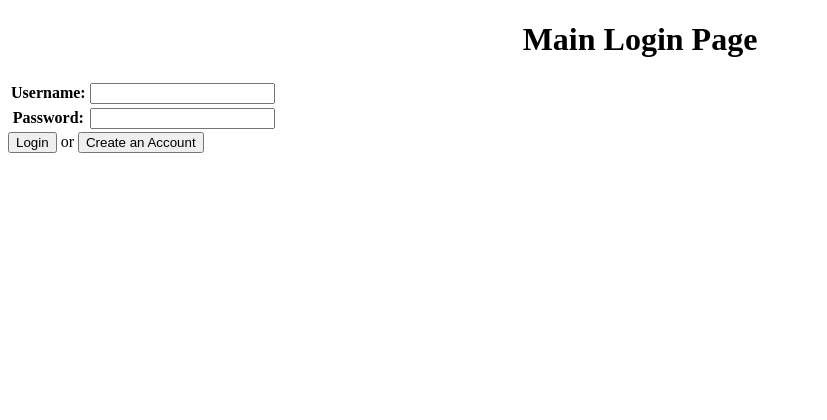
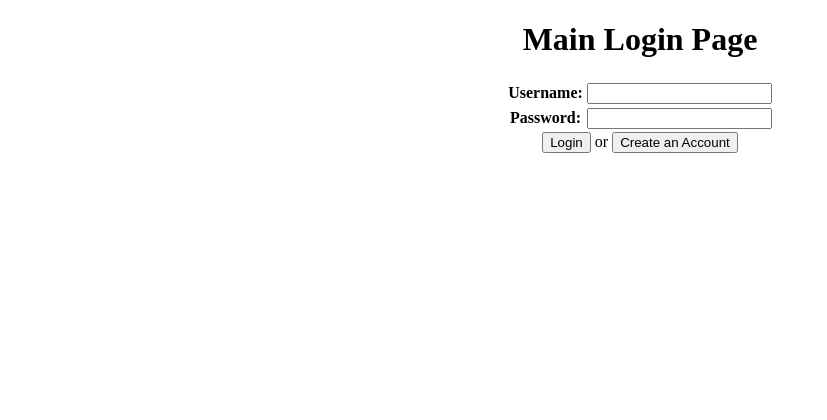
Before and after one commit to Oejay94/django_twitter_clone, a Django app: page /login/ in a window 1280 px wide. Shown: the top 420 px of the page, without its empty margins (0-827 px from the left). Run offline with Django 3.2, Linux system fonts and the light colour scheme.

Commit message:
Light styling changes.

```diff
--- /dev/null
+++ b/static/main/style.css
@@ -0,0 +1,13 @@
+body {
+    text-align: center;
+}
+
+form {
+    display: inline-block;
+    margin-left: auto;
+    margin-right: auto;
+}
+
+h1 {
+    text-align: center;
+}
--- a/templates/main.html
+++ b/templates/main.html
@@ -8,8 +8,10 @@
     </head>
 
     <body>
+        {% load static %}
+        <link rel="stylesheet" type="text/css" href="{% static 'main/style.css' %}" />
         <header>
-            <h1 style="text-align: center;">Main Login Page</h1>
+            <h1>Main Login Page</h1>
         </header>
 
         <form action="" method="POST">
```
Also changed, not shown: static/style.css (added).
